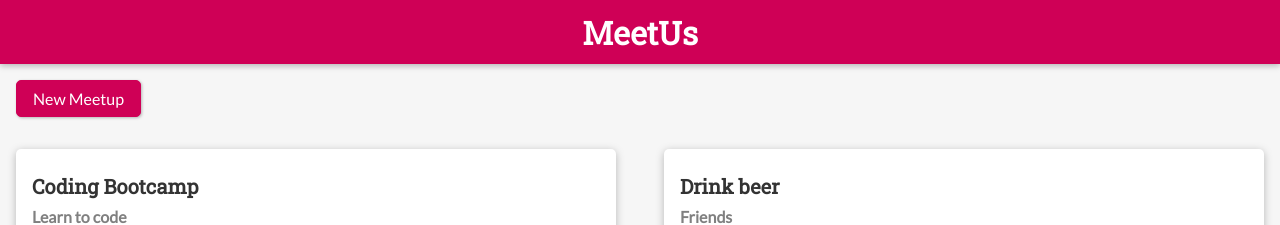
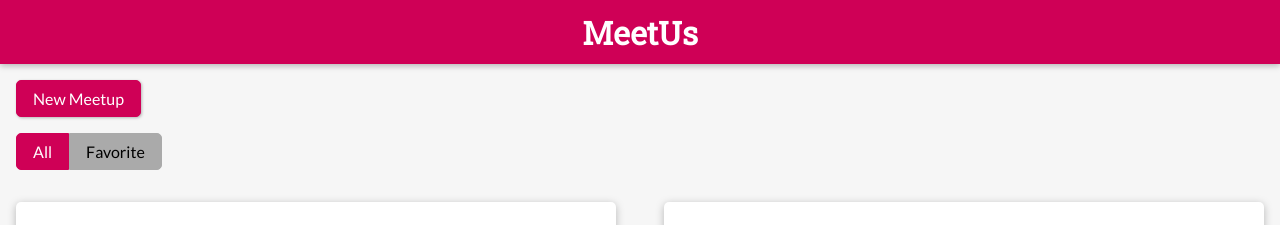
Before and after one commit to dangjogvara/meetup-app, a Svelte app: page / in a window 1280 px wide. Shown: the top 225 px of the page. Built offline with nearby package versions, Linux system fonts and the light colour scheme.

Commit message:
filter meetups

```diff
--- /dev/null
+++ b/src/Meetups/MeetupFilter.svelte
@@ -0,0 +1,56 @@
+<script>
+    import { createEventDispatcher } from 'svelte';
+
+    const dispatch = createEventDispatcher();
+
+    let selectedButton = 0;
+</script>
+
+<div>
+    <button type="button" class:active={selectedButton === 0} on:click={() => {
+        selectedButton = 0;
+        dispatch('select', 0);
+    }}>All
+    </button>
+    <button type="button" class:active={selectedButton === 1} on:click={() => {
+        selectedButton = 1;
+        dispatch('select', 1);
+    }
+        }>Favorite
+    </button>
+</div>
+
+<style>
+    div {
+        font-size: 0px;
+    }
+
+    button {
+        background: #aaaaaa;
+        font: inherit;
+        font-size: 1rem;
+        cursor: pointer;
+        border: 1px solid #aaaaaa;
+        padding: 0.5rem 1rem;
+    }
+
+    button:focus {
+        outline: none;
+    }
+
+    button:first-of-type {
+        border-radius: 5px 0 0 5px;
+    }
+
+    button:last-of-type {
+        border-radius: 0 5px 5px 0;
+    }
+
+    button:hover,
+    button:active,
+    .active {
+        background: #cf0056;
+        border-color: #cf0056;
+        color: white;
+    }
+</style>
--- a/src/Meetups/MeetupGrid.svelte
+++ b/src/Meetups/MeetupGrid.svelte
@@ -1,12 +1,22 @@
 <script>
     import MeetupItem from './MeetupItem.svelte';
+    import MeetupFilter from './MeetupFilter.svelte';
 
     export let meetups;
+
+    let favsOnly = false;
+    $: filteredMeetups = favsOnly ? meetups.filter(m => m.isFavorite) : meetups;
+
+    const setFilter = (event) => {
+        favsOnly = event.detail === 1;
+    };
 </script>
-
+<section id="meetup-controls">
+    <MeetupFilter on:select={setFilter} />
+</section>
 <section id="meetups">
     <!-- render meetup items -->
-    {#each meetups as meetup}
+    {#each filteredMeetups as meetup}
         <MeetupItem
                 id={meetup.id}
                 title={meetup.title}
@@ -23,15 +33,19 @@
 </section>
 
 <style>
-    section {
+    #meetups {
         width: 100%;
         display: grid;
         grid-template-columns: 1fr;
         grid-gap: 1rem;
     }
 
+    #meetup-controls {
+        margin: 1rem;
+    }
+
     @media (min-width: 768px) {
-        section {
+        #meetups {
             grid-template-columns: repeat(2, 1fr);
         }
     }
```
Also changed, not shown: public/build/bundle.css, public/build/bundle.js, 1 other file (tests, documents, lock files or other folders).
